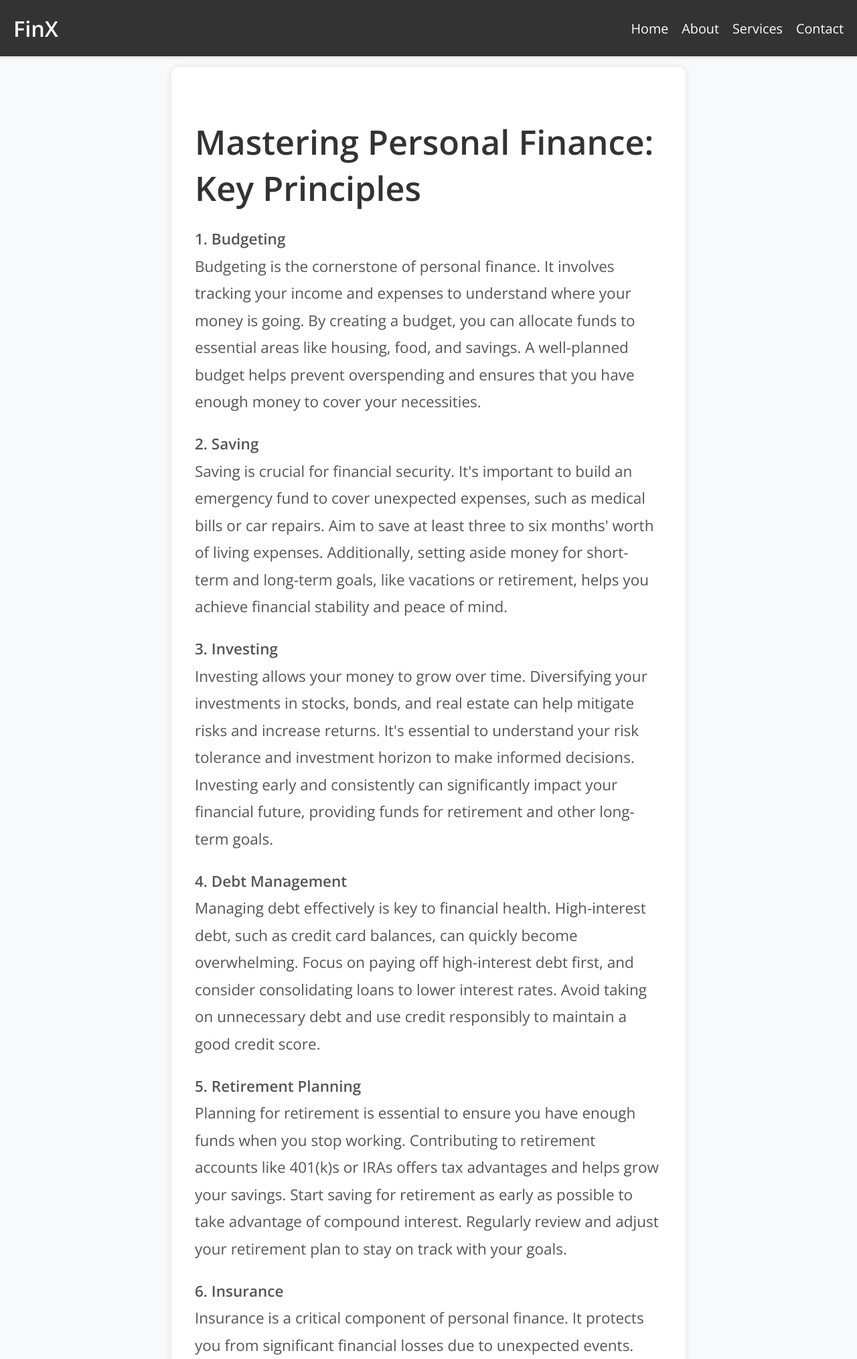
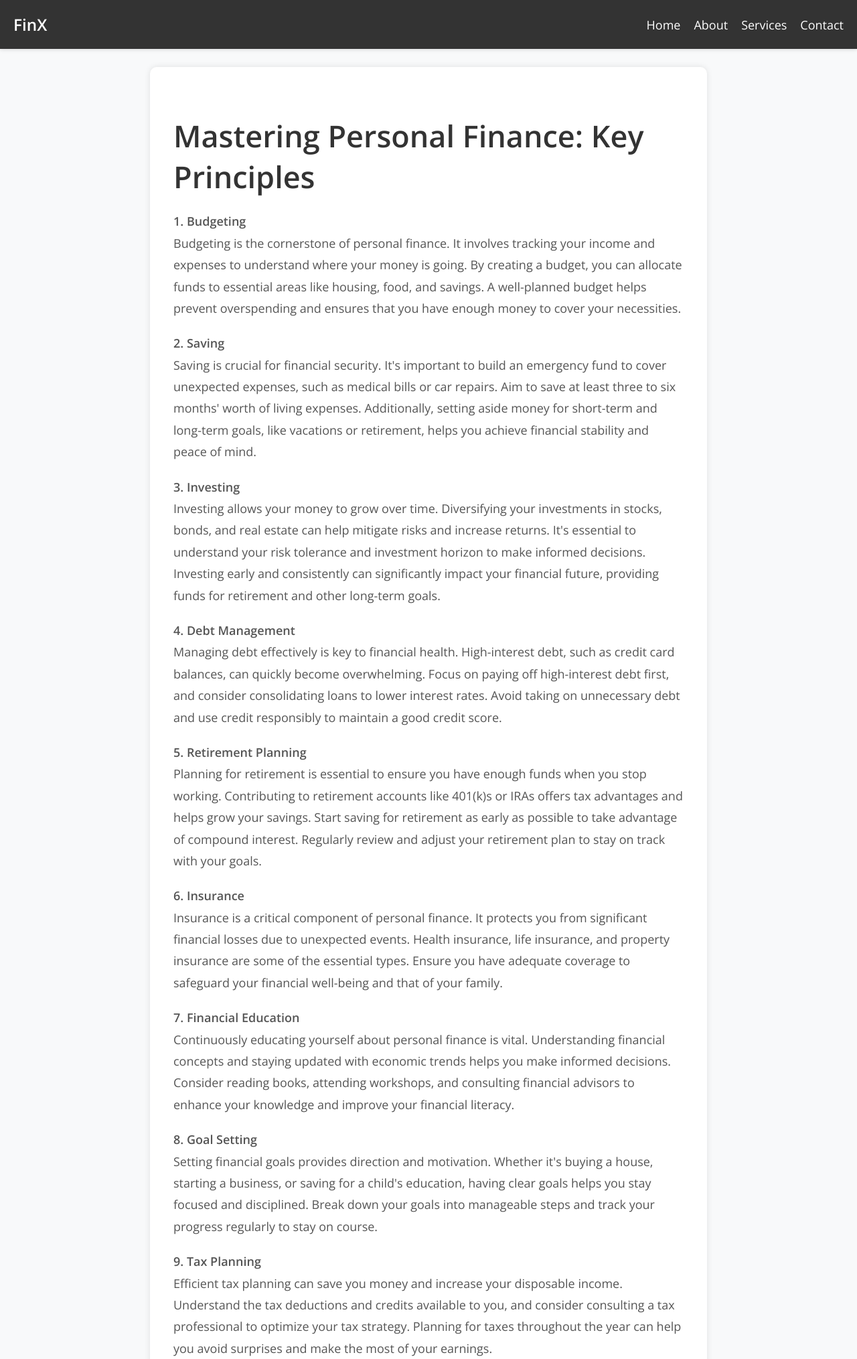
Before and after one commit to abhi5981/django_aws, a Django app: page /blog7 in a window 1280 px wide. Shown: the top 2029 px of the page at 67% size. Run offline with Django 4.2, Linux system fonts and the light colour scheme.

Commit message:
Updating css media

```diff
--- a/static/blog/css/blog6.css
+++ b/static/blog/css/blog6.css
@@ -1,345 +1,5 @@
-/* body {
-    font-family: 'Open Sans', sans-serif;
-    margin: 0;
-    background-color: #f8f9fa;
-    display: flex;
-    flex-direction: column;
-    align-items: center;
-    padding: 0;
-}
-
-header {
-    width: 100%;
-    background-color: #333;
-    color: #fff;
-    padding: 20px 0;
-    display: flex;
-    justify-content: space-between;
-    align-items: center;
-    position: fixed;
-    top: 0;
-    z-index: 1000;
-    box-shadow: 0 2px 5px rgba(0, 0, 0, 0.1);
-}
-
-header .logo {
-    margin-left: 20px;
-    font-size: 1.5em;
-    font-weight: bold;
-}
-
-header nav ul {
-    list-style: none;
-    display: flex;
-    margin: 0;
-    padding: 0;
-}
-
-header nav ul li {
-    margin-right: 20px;
-}
-
-header nav ul li a {
-    color: #fff;
-    text-decoration: none;
-    font-size: 1em;
-}
-
-header nav ul li a:hover {
-    text-decoration: underline;
-}
-
-.container {
-    width: 60%;
-    background-color: #fff;
-    padding: 40px;
-    box-shadow: 0 0 10px rgba(0, 0, 0, 0.1);
-    border-radius: 10px;
-    box-sizing: border-box;
-    margin-top: 100px; //Adjust based on header height
-}
-
-article {
-    text-align: left;
-}
-
-h1 {
-    font-size: 2.5em;
-    margin-bottom: 20px;
-    color: #333;
-}
-
-p {
-    font-size: 1.2em;
-    line-height: 1.8;
-    color: #555;
-    margin-bottom: 20px;
-}
-
-strong {
-    font-weight: 600;
-}
-
-footer {
-    width: 100%;
-    background-color: #333;
-    color: #fff;
-    text-align: center;
-    padding: 20px 0;
-    margin-top: 40px;
-    position: relative;
-}
-
-footer .footer-content {
-    max-width: 1200px;
-    margin: auto;
-}
-
-footer .footer-content p {
-    margin: 0;
-}
-
-footer .socials {
-    list-style: none;
-    padding: 0;
-    margin: 10px 0 0;
-    display: flex;
-    justify-content: center;
-}
-
-footer .socials li {
-    margin: 0 10px;
-}
-
-footer .socials li a {
-    color: #fff;
-    text-decoration: none;
-    font-size: 1em;
-}
-
-footer .socials li a:hover {
-    text-decoration: underline;
-}
- */
-
-
-
-
-/*
-
 
 body {
-    font-family: 'Open Sans', sans-serif;
-    margin: 0;
-    background-color: #f8f9fa;
-    display: flex;
-    flex-direction: column;
-    align-items: center;
-    padding: 0;
-    font-size: 16px; // Base font size
-}
-
-header {
-    width: 100%;
-    background-color: #333;
-    color: #fff;
-    padding: 20px 0;
-    display: flex;
-    justify-content: space-between;
-    align-items: center;
-    position: fixed;
-    top: 0;
-    z-index: 1000;
-    box-shadow: 0 2px 5px rgba(0, 0, 0, 0.1);
-}
-
-header .logo {
-    margin-left: 20px;
-    font-size: 1.5em;
-    font-weight: bold;
-}
-
-header nav ul {
-    list-style: none;
-    display: flex;
-    margin: 0;
-    padding: 0;
-}
-
-header nav ul li {
-    margin-right: 20px;
-}
-
-header nav ul li a {
-    color: #fff;
-    text-decoration: none;
-    font-size: 1em;
-}
-
-header nav ul li a:hover {
-    text-decoration: underline;
-}
-
-.container {
-    width: 90%;
-    max-width: 1200px;
-    background-color: #fff;
-    padding: 40px;
-    box-shadow: 0 0 10px rgba(0, 0, 0, 0.1);
-    border-radius: 10px;
-    box-sizing: border-box;
-    margin-top: 100px; // Adjust based on header height
-}
-
-article {
-    text-align: left;
-}
-
-h1 {
-    font-size: 2.5em;
-    margin-bottom: 20px;
-    color: #333;
-}
-
-p {
-    font-size: 1.2em;
-    line-height: 1.8;
-    color: #555;
-    margin-bottom: 20px;
-}
-
-strong {
-    font-weight: 600;
-}
-
-footer {
-    width: 100%;
-    background-color: #333;
-    color: #fff;
-    text-align: center;
-    padding: 20px 0;
-    margin-top: 40px;
-    position: relative;
-}
-
-footer .footer-content {
-    max-width: 1200px;
-    margin: auto;
-}
-
-footer .footer-content p {
-    margin: 0;
-}
-
-footer .socials {
-    list-style: none;
-    padding: 0;
-    margin: 10px 0 0;
-    display: flex;
-    justify-content: center;
-}
-
-footer .socials li {
-    margin: 0 10px;
-}
-
-footer .socials li a {
-    color: #fff;
-    text-decoration: none;
-    font-size: 1em;
-}
-
-footer .socials li a:hover {
-    text-decoration: underline;
-}
-
-//Media Queries for Responsive Design
-@media (min-width: 600px) {
-    body {
-        font-size: 12px; // Adjust base font size
-    }
-
-    header .logo {
-        font-size: 1.75em;
-    }
-
-    header nav ul li a {
-        font-size: 1.1em;
-    }
-
-    .container {
-        width: 80%;
-    }
-
-    h1 {
-        font-size: 2.75em;
-    }
-
-    p {
-        font-size: 1.3em;
-    }
-}
-
-@media (min-width: 768px) {
-    body {
-        font-size: 14px; // Adjust base font size
-    }
-
-    header .logo {
-        font-size: 2em;
-    }
-
-    header nav ul li a {
-        font-size: 1.25em;
-    }
-
-    .container {
-        width: 70%;
-    }
-
-    h1 {
-        font-size: 3em;
-    }
-
-    p {
-        font-size: 1.4em;
-    }
-}
-
-@media (min-width: 1024px) {
-    body {
-        font-size: 14px; // Adjust base font size
-    }
-
-    header .logo {
-        font-size: 2.25em;
-    }
-
-    header nav ul li a {
-        font-size: 1.4em;
-    }
-
-    .container {
-        width: 60%;
-    }
-
-    h1 {
-        font-size: 3.25em;
-    }
-
-    p {
-        font-size: 1.5em;
-    }
-}
-
-
-
-
- */
-
-
-
- body {
     font-family: 'Open Sans', sans-serif;
     margin: 0;
     background-color: #f8f9fa;
@@ -467,7 +127,7 @@
 /* Media Queries for Responsive Design */
 @media (max-width: 480px) {
     body {
-        font-size: 12px; /* Adjust base font size */
+        font-size: 16px; /* mobile phone screen */
     }
 
     header .logo {
@@ -479,7 +139,34 @@
     }
 
     .container {
-        width: 90%;
+        width: 100%;
+    }
+
+    h1 {
+        font-size: 2em;
+    }
+
+    p {
+        font-size: 1em;
+    }
+}
+
+
+@media (min-width: 480px) {
+    body {
+        font-size:18px; /* minimum my macbook broweser window width */
+    }
+
+    header .logo {
+        font-size: 1.25em;
+    }
+
+    header nav ul li a {
+        font-size: 0.8em;
+    }
+
+    .container {
+        width: 95%;
     }
 
     h1 {
@@ -491,10 +178,9 @@
     }
 }
 
-
-@media (min-width: 480px) {
+@media (min-width: 768px) {
     body {
-        font-size: 14px; /* Adjust base font size */
+        font-size: 18px; /* Adjust base font size */
     }
 
     header .logo {
@@ -510,51 +196,51 @@
     }
 
     h1 {
-        font-size: 2.5em;
+        font-size: 2em;
     }
 
     p {
-        font-size: 1.2em;
-    }
-}
-
-@media (min-width: 768px) {
-    body {
-        font-size: 15px; /* Adjust base font size */
-    }
-
-    header .logo {
-        font-size: 1.75em;
-    }
-
-    header nav ul li a {
-        font-size: 1.1em;
-    }
-
-    .container {
-        width: 70%;
-    }
-
-    h1 {
-        font-size: 2.75em;
-    }
-
-    p {
-        font-size: 1.3em;
+        font-size: 1em;
     }
 }
 
 @media (min-width: 1024px) {
     body {
-        font-size: 16px; /* Adjust base font size */
+        font-size: 18px; /* Adjust base font size */
     }
 
     header .logo {
-        font-size: 2em;
+        font-size: 1.35em;
     }
 
     header nav ul li a {
-        font-size: 1.25em;
+        font-size: 1em;
+    }
+
+    .container {
+        width: 75%;
+    }
+
+    h1 {
+        font-size: 2.25em;
+    }
+
+    p {
+        font-size: 1em;
+    }
+}
+
+@media (min-width: 1200px) {
+    body {
+        font-size: 18px; /* my macbook full screen */
+    }
+
+    header .logo {
+        font-size: 1.35em;
+    }
+
+    header nav ul li a {
+        font-size: 1em;
     }
 
     .container {
@@ -562,36 +248,10 @@
     }
 
     h1 {
-        font-size: 3em;
+        font-size: 2.5em;
     }
 
     p {
-        font-size: 1.4em;
+        font-size: 1em;
     }
 }
-
-@media (min-width: 1200px) {
-    body {
-        font-size: 18px; /* Adjust base font size */
-    }
-
-    header .logo {
-        font-size: 1.8em;
-    }
-
-    header nav ul li a {
-        font-size: 1.1em;
-    }
-
-    .container {
-        width: 60%;
-    }
-
-    h1 {
-        font-size: 2.8em;
-    }
-
-    p {
-        font-size: 1.25em;
-    }
-}
```
Also changed, not shown: blog/static/blog/css/blog6.css (+64 -64 lines), blog/static/blog/css/blog7.css (+4 -6 lines), static/blog/css/blog7.css (+7 -5 lines).
